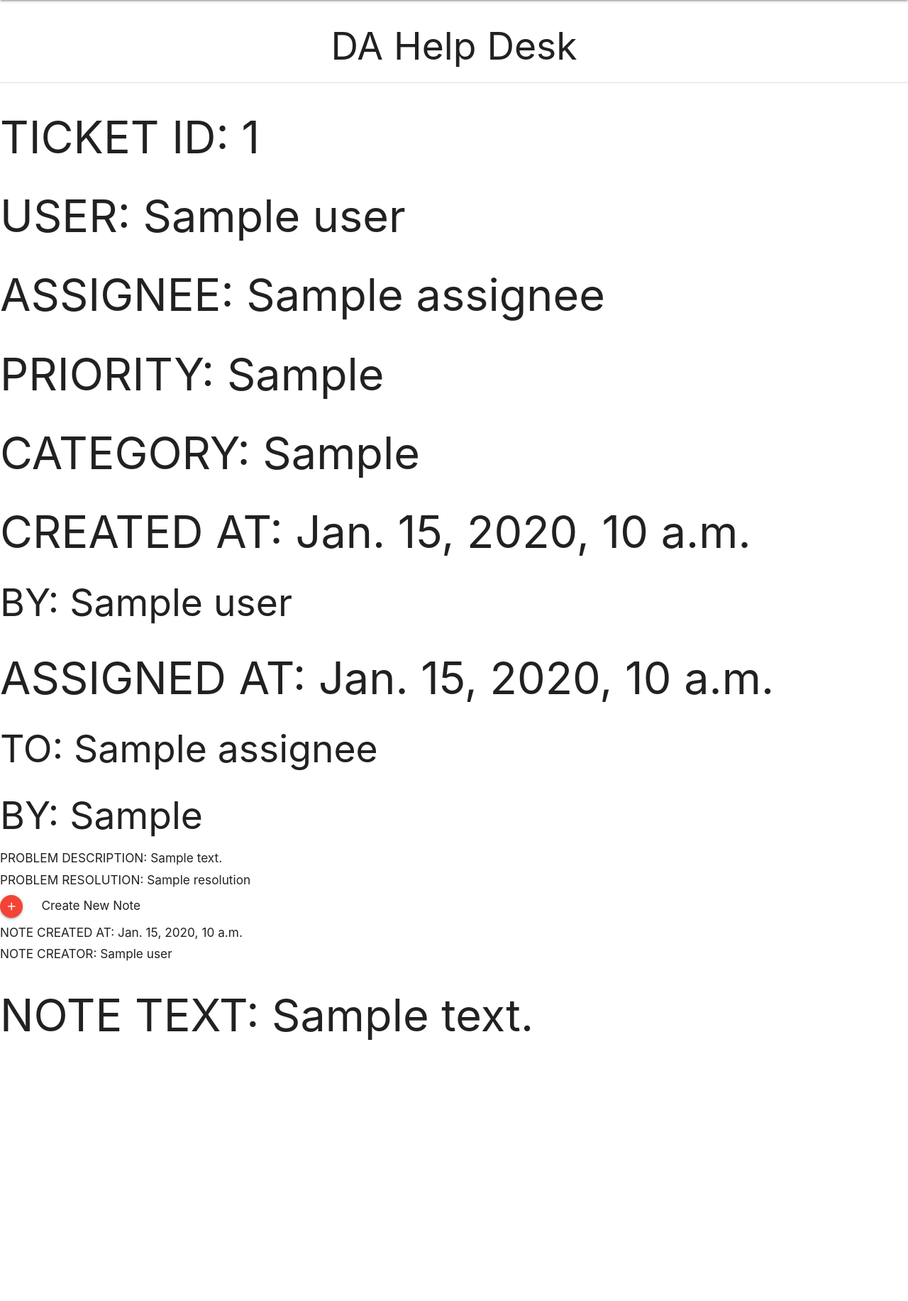
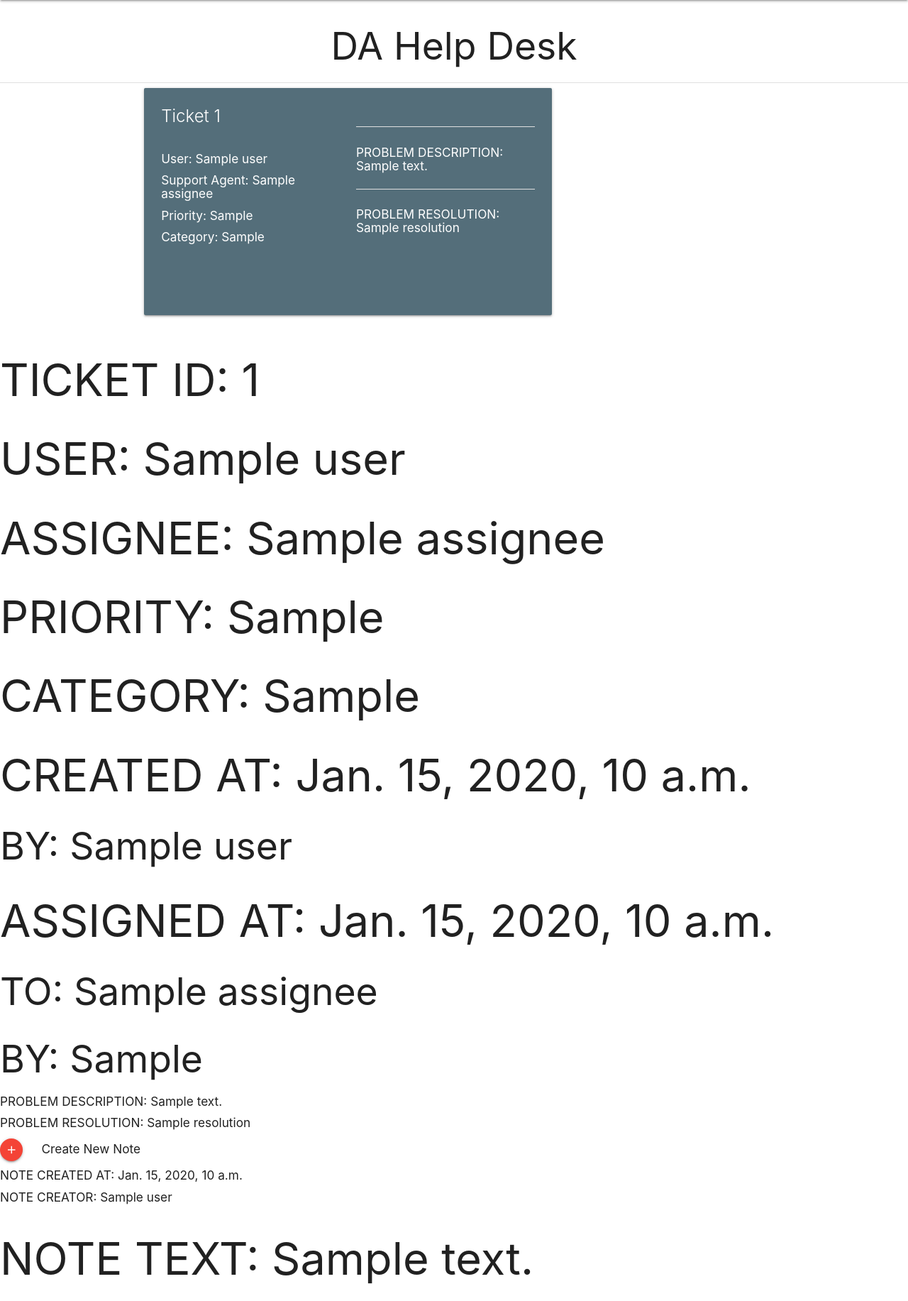
Before and after one commit to jscpeterson/help-desk, a Django app: template templates/tickets/view_ticket.html in a window 1280 px wide. Shown: the part 64-1897 px from the top of the page at 71% size. Before the commit the page ends 1530 px from the top, so only its background shows below. Run offline with Django 3.2, Linux system fonts and the light colour scheme; the template is opened without the code that fills it: most values are stand-ins (such as "Sample title", 1, 10 or a date in 2020).

Commit message:
Add basic layout for ticket detail card.

```diff
--- a/templates/tickets/view_ticket.html
+++ b/templates/tickets/view_ticket.html
@@ -2,6 +2,89 @@
 
 {% block content %}
 
+<!-- CONTAINER START -->
+<div class="container">
+
+  <!-- ROW FOR DETAIL AND NOTES CARD START   -->
+  <div class="row">
+
+    <!-- COLUMN FOR TICKET DETAILS CARD START-->
+    <div class="col s12 l8">
+      <!-- TICKET DETAILS CARD START -->
+      <div class="card blue-grey darken-1">
+        <div class="card-content white-text">
+          <div class="row"> <!-- DETAIL ROW FOR TICKET TITLE, META, STATUS, DESCRIPTION, RESOLUTION START -->
+            <div class="col s12 m6"> <!--  COLUMN IN CARD FOR TICKET TITLE AND META START -->
+            <span class="card-title">Ticket {{ticket.id}}</span>
+            <div class="section"> <!-- TICKET META SECTION START -->
+            <h6>User: {{ticket.user}}</h6>
+            {% if ticket.assignment_date %}
+              <h6>Support Agent: {{ticket.assignee}}</h6>
+              <h6>Priority: {{ticket.get_priority_display}}</h6>
+              <h6>Category: {{ticket.get_category_display}}</h6>
+            {% endif %}
+          </div> <!-- TICKET META SECTION END -->
+            </div> <!--  COLUMN IN CARD FOR TICKET TITLE AND META END -->
+            <div class="col s12 m6"> <!--  COLUMN IN CARD FOR STATUS, DESCRIPTION, RESOLUTION START -->
+              <div class="section"> <!-- TICKET STATUS SECTION END -->
+              <!-- IF STATUS IS OPEN -->
+              {% if ticket.status == 1 %}
+                <!-- IF ASSIGNED -->
+                {% if ticket.assignment_date %}
+                <h6>STATUS - Assigned</h6>
+                <h6>Assigned at: {{ticket.assignment_date}}</h6>
+                  {% if user.is_support or user.is_supervisor %}
+                  <h6>Resolve ticket</h6>
+                  <a href={% url 'tickets:resolve_ticket' ticket.id %} class="btn-floating btn-small waves-effect waves-light blue hoverable" id="addbutton">
+                    <i class="material-icons">check_circle</i>
+                  </a>
+                  {% endif %}
+                <!-- IF NOT YET ASSIGNED -->
+                {% else %}
+                <h6>STATUS - Unassigned</h6>
+                <h6>Opened at: {{ticket.created_date}}</h6>
+                  {% if user.is_support or user.is_supervisor %}
+                  <h6>Assign ticket</h6>
+                  <a href={% url 'tickets:assign_ticket' ticket.id %} class="btn-floating btn-small waves-effect waves-light blue hoverable" id="addbutton">
+                    <i class="material-icons">assignment_ind</i>
+                  </a>
+                  {% endif %}
+                {% endif %}
+              {% endif %}
+              <!-- IF STATUS IS CLOSED -->
+              {% if ticket.status == 2 %}
+              <h6>STATUS - Closed</h6>
+              <h6>Closed at: {{ticket.closed_date}}</h6>
+              {% endif %}
+              </div> <!-- TICKET STATUS SECTION END -->
+
+              <div class="divider"></div>
+
+              <div class="section"> <!-- PROBLEM DESCRIPTION SECTION START -->
+              <h6>PROBLEM DESCRIPTION: {{ticket.problem_description}}</h6>
+              </div> <!-- PROBLEM DESCRIPTION SECTION END -->
+
+              <div class="divider"></div>
+
+              {% if ticket.resolution %}
+              <div class="section"> <!-- PROBLEM RESOLUTION SECTION START-->
+              <h6>PROBLEM RESOLUTION: {{ticket.resolution}}</h6>
+            </div> <!-- PROBLEM RESOLUTION SECTION END-->
+              {% endif %}
+            </div> <!--  COLUMN IN CARD FOR STATUS, DESCRIPTION, RESOLUTION END -->
+          </div> <!-- DETAIL ROW FOR TICKET TITLE, META, STATUS, DESCRIPTION, RESOLUTION END -->
+        </div>
+      </div>
+      <!-- TICKET DETAILS CARD END -->
+
+    </div>
+    <!-- COLUMN FOR TICKET DETAILS CARD END -->
+
+  </div>
+  <!-- ROW FOR DETAIL AND NOTES CARD END -->
+
+</div>
+<!-- CONTAINER END -->
 
 <!-- TICKET DETAIL CARD START -->
 
@@ -33,7 +116,8 @@
 {% if ticket.status == 1 %}
   <!-- IF ASSIGNED -->
   {% if ticket.assignment_date %}
-  <h1>TICKET ASSIGNED AT: {{ticket.assignment_date}}</h1>
+  <h1>STATUS - ASSIGNED</h1>
+  <h2>ASSIGNED AT: {{ticket.assignment_date}}</h2>
     {% if user.is_support or user.is_supervisor %}
     <h6>Resolve ticket</h6>
     <a href={% url 'tickets:resolve_ticket' ticket.id %} class="btn-floating btn-small waves-effect waves-light blue hoverable" id="addbutton">
@@ -42,7 +126,8 @@
     {% endif %}
   <!-- IF NOT YET ASSIGNED -->
   {% else %}
-  <h1>OPENED AT: {{ticket.created_date}}</h1>
+  <h1>STATUS - UNASSIGNED</h1>
+  <h2>OPENED AT: {{ticket.created_date}}</h2>
     {% if user.is_support or user.is_supervisor %}
     <h6>Assign ticket</h6>
     <a href={% url 'tickets:assign_ticket' ticket.id %} class="btn-floating btn-small waves-effect waves-light blue hoverable" id="addbutton">
@@ -53,7 +138,8 @@
 {% endif %}
 <!-- IF STATUS IS CLOSED -->
 {% if ticket.status == 2 %}
-<h1>CLOSED AT: {{ticket.closed_date}}</h1>
+<h1>STATUS - CLOSED</h1>
+<h2>CLOSED AT: {{ticket.closed_date}}</h2>
 {% endif %}
 <!-- STATUS SECTION END -->
 
```
